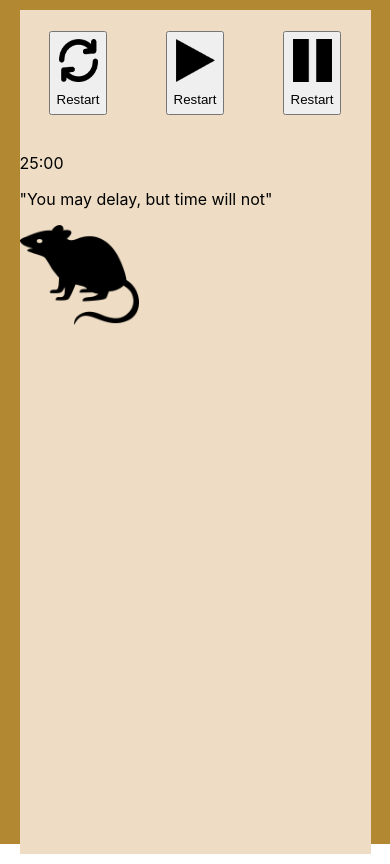
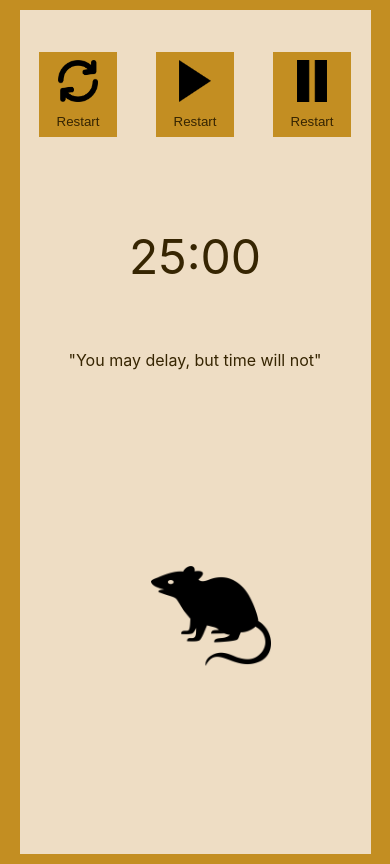
Before and after one commit to jcsmileyjr/smiley-pomodoro-timer, a React (Create React App) app: page / in a window 390 px wide. Built offline with nearby package versions, Linux system fonts and the light colour scheme.

Commit message:
Develop content section and tweaks to design responsiveness

```diff
--- a/src/App.css
+++ b/src/App.css
@@ -1,18 +1,25 @@
+:root {
+  --Primary--DarkBrown: hsl(40, 70%, 45%);
+  --Primary--LightBrown: hsl(36, 55%, 85%);
+  --Neutral--MediumBrown: hsl(40, 93%, 11%);
+  /*40, 56%, 45%*/
+  /*40, 70%, 45%*/
+}
+
 .App {
   display: flex;
-  height: 100vh;
+  height: 100%;
   width: 100vw;
-  /* justify-content: center;
-  align-items: center; */
-  background-color: hsl(40, 56%, 45%);
+  background-color: var(--Primary--DarkBrown);
 }
 
 main {
-  /*background-color: hsl(36, 21%, 97%);*/
-  background-color: hsl(36, 55%, 85%);
+  background-color: var(--Primary--LightBrown);
   height: 100vh;
   width:90vw;
   margin: 10px auto;
+  display: flex;
+  flex-direction: column;
 }
 
 .control {
@@ -20,6 +27,7 @@ main {
   justify-content: space-around;
   align-items: center;
   height: 15vh;
+  flex: 1;
 }
 
 .control__button {
@@ -28,22 +36,62 @@ main {
   justify-content: space-around;
   align-items: center;
   height: 10vh;
+  width: 20vw;
+  background-color: var(--Primary--DarkBrown);
+  border: none;
+  color: var(--Neutral--MediumBrown);
 }
 
 .control__button--style {
   height: 5vh;
-  width: 10vw;
+  /* width: 10vw; */
 }
 
+.content {
+  display: flex;
+  flex-direction: column;
+  align-items: center;
+  flex: 2;
+}
 
-.content__animal--style {
+.content__timer {
+  font-size: xxx-large;
+  color: var(--Neutral--MediumBrown);
+}
+
+.content__message {
+  color: var(--Neutral--MediumBrown);
+}
+
+.animation {
+  position:relative;
+  flex: 2;
+}
+
+.animation__animal--style {
+  position: absolute;
+  bottom: 10;
   height: 100px;
+  right: 100px;
+  top: 50px;
 }
 
 @media only screen and (min-width: 600px) {
+  .App {
+    height: 100vh;
+  }
+
   main{
     height: 80%;
     width: 80%;
     margin: auto;
   }
+
+  .control__button {
+    width: 15vw;
+  }
+
+  .content__timer {
+    font-size: 60px;
+  }
 }
--- a/src/App.js
+++ b/src/App.js
@@ -9,7 +9,7 @@ function App() {
   return (
     <div className="App">
       <main>
-        <div className='control'>
+        <section className='control'>
           <button type="button" className='control__button'>
             <img src={Refresh} alt="" className='control__button--style' />
             <label>Restart</label>
@@ -22,14 +22,14 @@ function App() {
             <img src={Pause} alt="" className='control__button--style' />
             <label>Restart</label>
           </button>
-        </div>
-        <div className='content'>
+        </section>
+        <section className='content'>
           <p className='content__timer'>25:00</p>
           <p className='content__message'>"You may delay, but time will not"</p>
-          <div className='content__animation--container'>
-            <img src={Mouse} alt="" className='content__animal--style' />
-          </div>
-        </div>
+        </section>
+        <section className='animation'>
+          <img src={Mouse} alt="" className='animation__animal--style' />
+        </section>
       </main>
     </div>
   );
```
